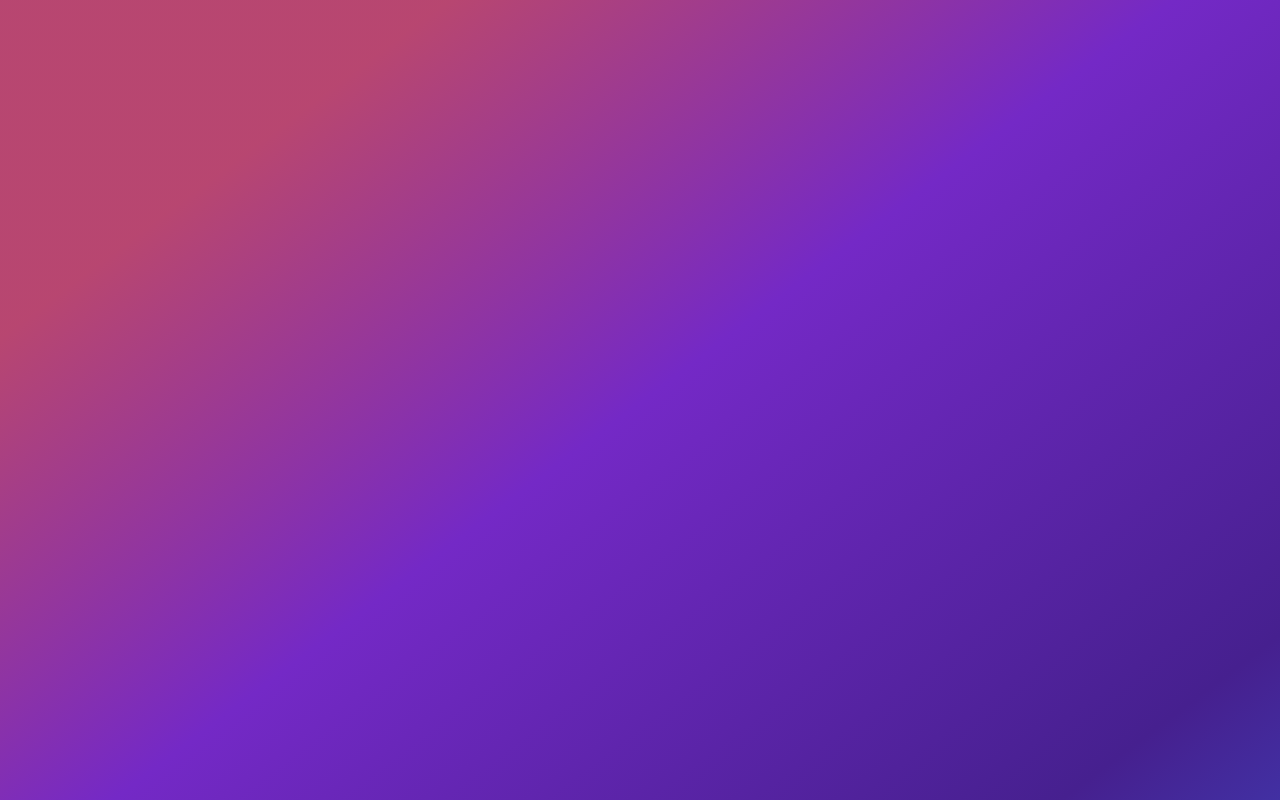
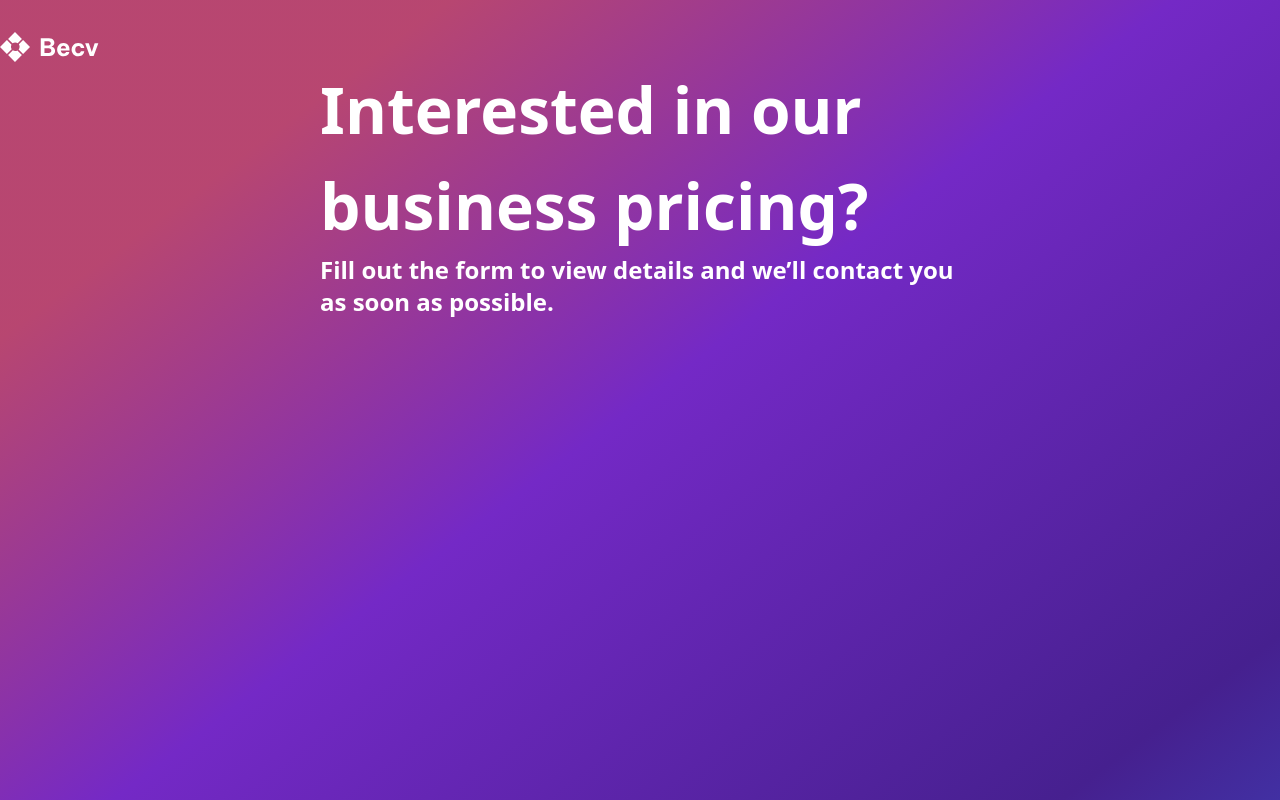
Before and after one commit to swadeshchisim/contact-page, a plain HTML site: page index.html in a window 1280 px wide. Drawn offline with nearby package versions, Linux system fonts and the light colour scheme.

Commit message:
header text and styes  added

```diff
--- a/index.html
+++ b/index.html
@@ -10,6 +10,16 @@
     <script src="https://cdn.tailwindcss.com"></script>
 </head>
 <body class="bg-[url('./images/bg-image.svg')] min-h-screen bg-no-repeat bg-cover">
-
+    <!-- header starts here -->
+    <header class="container mx-auto py-8">
+        <nav>
+            <img src="images/logo.svg" alt="">
+        </nav>
+        <section class="lg:w-1/2 mx-auto text-white font-bold">
+            <h2 class="text-[64px]">Interested in our business pricing?</h2>
+            <h3 class="text-2xl">Fill out the form to view details and we’ll contact you as soon as possible.</h3>
+        </section>
+    </header>
+    <!-- header ends here -->
 </body>
 </html>
```
